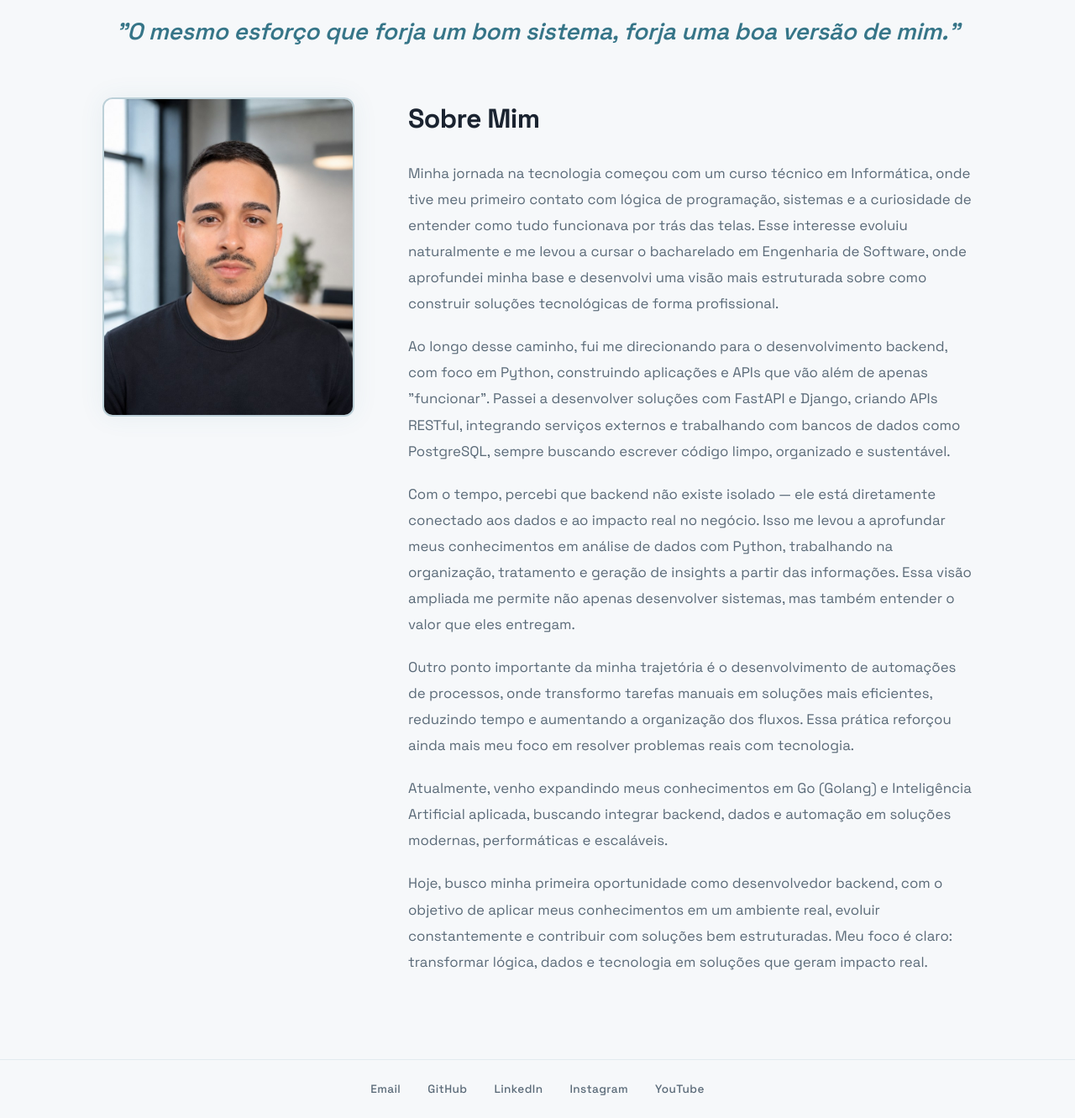
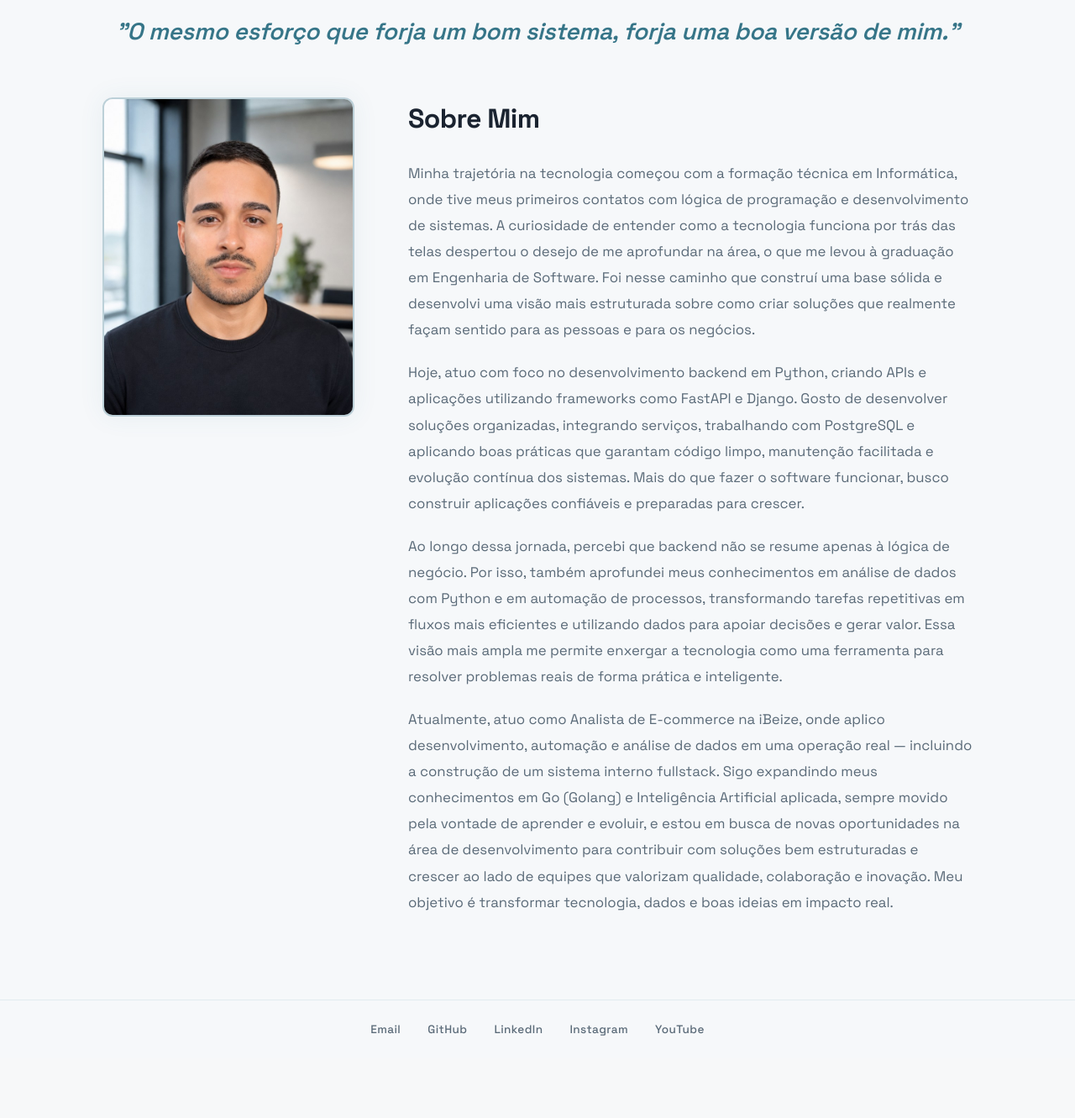
Before and after one commit to davioliveiraes/portfolio_davi_oliveira, a Django app: page /sobre/ in a window 1280 px wide. Shown: the part 137-1468 px from the top of the page at 84% size. After the commit the page ends 1370 px from the top, so only its background shows below. Run offline with Django 5.2, Linux system fonts and the light colour scheme.

Commit message:
feat: Bug fixes and implementing meta/OG tags

```diff
--- /dev/null
+++ b/apps/core/context_processors.py
@@ -0,0 +1,25 @@
+import subprocess
+from functools import lru_cache
+
+from django.conf import settings
+
+
+@lru_cache(maxsize=1)
+def _last_commit_date():
+    try:
+        return (
+            subprocess.check_output(
+                ["git", "log", "-1", "--format=%cd", "--date=format:%d/%m/%Y"],
+                cwd=settings.BASE_DIR,
+                stderr=subprocess.DEVNULL,
+                timeout=5,
+            )
+            .decode()
+            .strip()
+        )
+    except (subprocess.SubprocessError, FileNotFoundError, OSError):
+        return None
+
+
+def site_meta(request):
+    return {"last_update": _last_commit_date()}
--- a/apps/core/views.py
+++ b/apps/core/views.py
@@ -1,9 +1,13 @@
+import logging
+
 from django.contrib import messages
 from django.core.mail import send_mail
 from django.shortcuts import redirect, render
 from django.utils.translation import gettext as _
 
 from .forms import ContactForm
+
+logger = logging.getLogger(__name__)
 
 
 def home(request):
@@ -35,15 +39,20 @@ def contato(request):
         form = ContactForm(request.POST)
         if form.is_valid():
             form.save()
-            send_mail(
-                subject=f"[Portfólio] Nova mensagem de {form.cleaned_data['name']}",
-                message=f"Nome: {form.cleaned_data['name']}\n"
-                f"Email: {form.cleaned_data['email']}\n\n"
-                f"{form.cleaned_data['message']}",
-                from_email="davioliveiraes7@gmail.com",
-                recipient_list=["davioliveiraes7@gmail.com"],
-                fail_silently=False,
-            )
+            try:
+                send_mail(
+                    subject=f"[Portfólio] Nova mensagem de {form.cleaned_data['name']}",
+                    message=f"Nome: {form.cleaned_data['name']}\n"
+                    f"Email: {form.cleaned_data['email']}\n\n"
+                    f"{form.cleaned_data['message']}",
+                    from_email="davioliveiraes7@gmail.com",
+                    recipient_list=["davioliveiraes7@gmail.com"],
+                    fail_silently=False,
+                )
+            except Exception:
+                # A mensagem já está salva no banco; falha no SMTP não deve
+                # quebrar a experiência do visitante.
+                logger.exception("Falha ao enviar email de notificação de contato")
             messages.success(
                 request, _("Mensagem enviada com sucesso! Obrigado pelo contato.")
             )
--- a/portfolio/settings.py
+++ b/portfolio/settings.py
@@ -57,6 +57,7 @@ TEMPLATES = [
                 "django.template.context_processors.i18n",
                 "django.contrib.auth.context_processors.auth",
                 "django.contrib.messages.context_processors.messages",
+                "apps.core.context_processors.site_meta",
             ],
         },
     },
--- a/static/js/main.js
+++ b/static/js/main.js
@@ -59,8 +59,8 @@ const palette = {
         { label: 'Experiências', desc: 'Experiências profissionais', icon: 'fas fa-briefcase', url: '/experiencias/' },
         { label: 'Formação', desc: 'Formação acadêmica', icon: 'fas fa-graduation-cap', url: '/formacao/' },
         { label: 'Contato', desc: 'Entre em contato', icon: 'fas fa-envelope', url: '/contato/' },
-        { label: 'GitHub', desc: 'Abrir perfil no GitHub', icon: 'fab fa-github', url: 'https://github.com/seu-usuario', external: true },
-        { label: 'LinkedIn', desc: 'Abrir perfil no LinkedIn', icon: 'fab fa-linkedin-in', url: 'https://linkedin.com/in/seu-usuario', external: true },
+        { label: 'GitHub', desc: 'Abrir perfil no GitHub', icon: 'fab fa-github', url: 'https://github.com/davioliveiraes', external: true },
+        { label: 'LinkedIn', desc: 'Abrir perfil no LinkedIn', icon: 'fab fa-linkedin-in', url: 'https://www.linkedin.com/in/davioliveiraes/', external: true },
     ],
 
     open() {
--- a/templates/base.html
+++ b/templates/base.html
@@ -4,8 +4,17 @@
 <head>
     <meta charset="UTF-8">
     <meta name="viewport" content="width=device-width, initial-scale=1.0">
-    <meta name="description" content="Davi Oliveira">
+    <meta name="description" content="{% block meta_description %}{% trans 'Davi Oliveira — Engenheiro de Software backend com expertise em Python, Django e FastAPI. Clean Architecture, testes, automações e IA aplicada.' %}{% endblock %}">
     <title>{% block title %}{% trans "Davi Oliveira - Portfólio" %}{% endblock %}</title>
+
+    <!-- Open Graph / compartilhamento em redes sociais -->
+    <meta property="og:type" content="website">
+    <meta property="og:site_name" content="Davi Oliveira">
+    <meta property="og:title" content="{% trans 'Davi Oliveira — Engenheiro de Software' %}">
+    <meta property="og:description" content="{% trans 'Backend com Python, Django e FastAPI. Clean Architecture, testes, automações e IA aplicada.' %}">
+    <meta property="og:url" content="{{ request.build_absolute_uri }}">
+    <meta property="og:image" content="{{ request.scheme }}://{{ request.get_host }}{% static 'images/banner_site.png' %}">
+    <meta name="twitter:card" content="summary_large_image">
     <script>
         (function () {
             var saved = localStorage.getItem('theme');
@@ -18,7 +27,8 @@
     <link href="https://fonts.googleapis.com/css2?family=JetBrains+Mono:wght@400;500&family=Space+Grotesk:wght@400;500;600;700&display=swap" rel="stylesheet">
     <link rel="stylesheet" href="https://cdnjs.cloudflare.com/ajax/libs/font-awesome/6.5.1/css/all.min.css">
     <link rel="stylesheet" href="{% static 'css/style.css' %}">
-    <link rel="icon" type="image/x-icon" href="{% static 'images/icone_davi_oliveira.png' %}">
+    <link rel="icon" type="image/png" href="{% static 'images/icone_davi_oliveira.png' %}">
+    <link rel="apple-touch-icon" href="{% static 'images/icone_davi_oliveira.png' %}">
     {% block extra_css %}{% endblock %}
 </head>
 <body>
--- a/templates/core/home.html
+++ b/templates/core/home.html
@@ -10,7 +10,7 @@
             <img src="{% static 'images/profile.jpg' %}" alt="{% trans 'Foto de Davi Oliveira' %}">
         </div>
         <div class="hero-text">
-            <p class="greeting">{% trans "Última atualização" %}: 01/05/2026</p>
+            {% if last_update %}<p class="greeting">{% trans "Última atualização" %}: {{ last_update }}</p>{% endif %}
             <h1>{% trans "Olá, eu sou" %} <span class="highlight">Davi Oliveira</span></h1>
             <p class="subtitle">{% trans "Engenheiro de Software com expertise em backend (Python, FastAPI, Django) e forte atuação na intersecção com o ecossistema de dados, automações e IA. Priorizo a qualidade técnica utilizando Clean Architecture e Pytest, com vivência prática em PostgreSQL, Docker e Git. Atualmente expandindo meu portfólio de linguagens com Go (Golang)." %}</p>
             <div class="tech-stack">
--- a/templates/core/sobre.html
+++ b/templates/core/sobre.html
@@ -16,22 +16,16 @@
         <div class="about-bio">
             <h1>{% trans "Sobre Mim" %}</h1>
             <p>
-                {% trans "Minha jornada na tecnologia começou com um curso técnico em Informática, onde tive meu primeiro contato com lógica de programação, sistemas e a curiosidade de entender como tudo funcionava por trás das telas. Esse interesse evoluiu naturalmente e me levou a cursar o bacharelado em Engenharia de Software, onde aprofundei minha base e desenvolvi uma visão mais estruturada sobre como construir soluções tecnológicas de forma profissional." %}
+                {% trans "Minha trajetória na tecnologia começou com a formação técnica em Informática, onde tive meus primeiros contatos com lógica de programação e desenvolvimento de sistemas. A curiosidade de entender como a tecnologia funciona por trás das telas despertou o desejo de me aprofundar na área, o que me levou à graduação em Engenharia de Software. Foi nesse caminho que construí uma base sólida e desenvolvi uma visão mais estruturada sobre como criar soluções que realmente façam sentido para as pessoas e para os negócios." %}
             </p>
             <p>
-                {% trans 'Ao longo desse caminho, fui me direcionando para o desenvolvimento backend, com foco em Python, construindo aplicações e APIs que vão além de apenas "funcionar". Passei a desenvolver soluções com FastAPI e Django, criando APIs RESTful, integrando serviços externos e trabalhando com bancos de dados como PostgreSQL, sempre buscando escrever código limpo, organizado e sustentável.' %}
+                {% trans "Hoje, atuo com foco no desenvolvimento backend em Python, criando APIs e aplicações utilizando frameworks como FastAPI e Django. Gosto de desenvolver soluções organizadas, integrando serviços, trabalhando com PostgreSQL e aplicando boas práticas que garantam código limpo, manutenção facilitada e evolução contínua dos sistemas. Mais do que fazer o software funcionar, busco construir aplicações confiáveis e preparadas para crescer." %}
             </p>
             <p>
-                {% trans "Com o tempo, percebi que backend não existe isolado — ele está diretamente conectado aos dados e ao impacto real no negócio. Isso me levou a aprofundar meus conhecimentos em análise de dados com Python, trabalhando na organização, tratamento e geração de insights a partir das informações. Essa visão ampliada me permite não apenas desenvolver sistemas, mas também entender o valor que eles entregam." %}
+                {% trans "Ao longo dessa jornada, percebi que backend não se resume apenas à lógica de negócio. Por isso, também aprofundei meus conhecimentos em análise de dados com Python e em automação de processos, transformando tarefas repetitivas em fluxos mais eficientes e utilizando dados para apoiar decisões e gerar valor. Essa visão mais ampla me permite enxergar a tecnologia como uma ferramenta para resolver problemas reais de forma prática e inteligente." %}
             </p>
             <p>
-                {% trans "Outro ponto importante da minha trajetória é o desenvolvimento de automações de processos, onde transformo tarefas manuais em soluções mais eficientes, reduzindo tempo e aumentando a organização dos fluxos. Essa prática reforçou ainda mais meu foco em resolver problemas reais com tecnologia." %}
-            </p>
-            <p>
-                {% trans "Atualmente, venho expandindo meus conhecimentos em Go (Golang) e Inteligência Artificial aplicada, buscando integrar backend, dados e automação em soluções modernas, performáticas e escaláveis." %}
-            </p>
-            <p>
-                {% trans "Hoje, busco minha primeira oportunidade como desenvolvedor backend, com o objetivo de aplicar meus conhecimentos em um ambiente real, evoluir constantemente e contribuir com soluções bem estruturadas. Meu foco é claro: transformar lógica, dados e tecnologia em soluções que geram impacto real." %}
+                {% trans "Atualmente, atuo como Analista de E-commerce na iBeize, onde aplico desenvolvimento, automação e análise de dados em uma operação real — incluindo a construção de um sistema interno fullstack. Sigo expandindo meus conhecimentos em Go (Golang) e Inteligência Artificial aplicada, sempre movido pela vontade de aprender e evoluir, e estou em busca de novas oportunidades na área de desenvolvimento para contribuir com soluções bem estruturadas e crescer ao lado de equipes que valorizam qualidade, colaboração e inovação. Meu objetivo é transformar tecnologia, dados e boas ideias em impacto real." %}
             </p>
         </div>
     </div>
```
